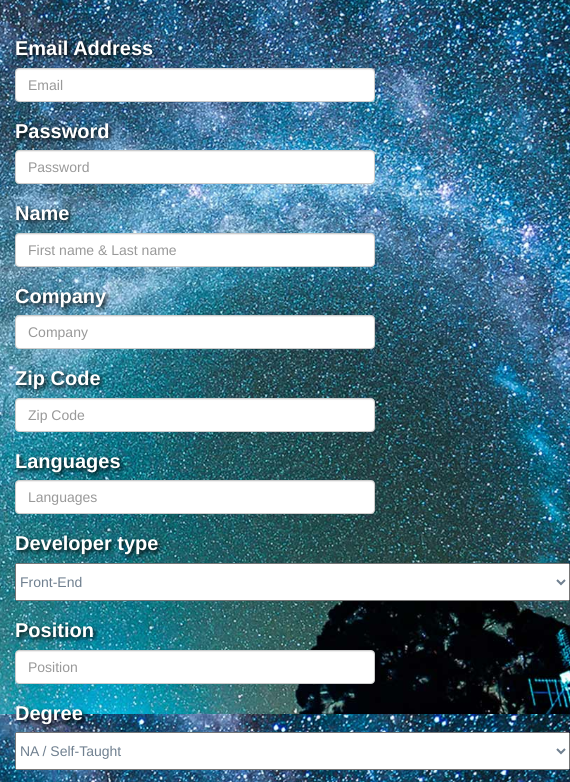
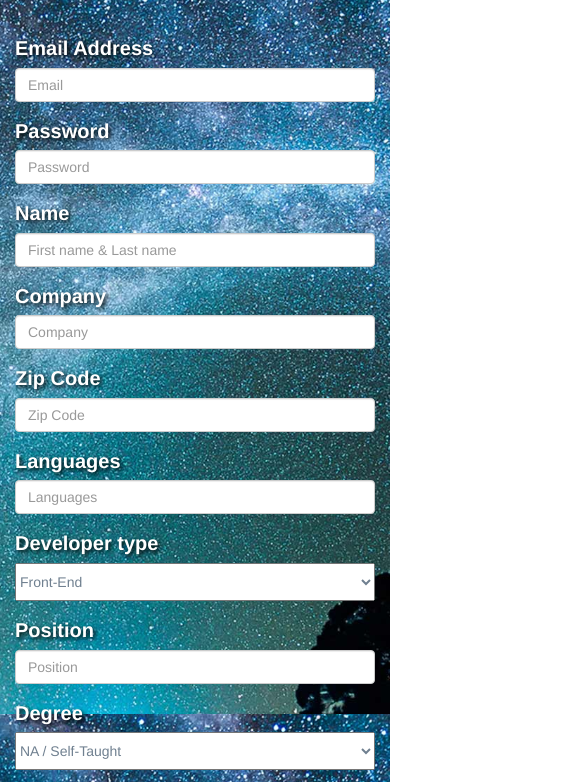
Before and after one commit to mdamian9/DevSpace, a website: page public/signup.html in a window 390 px wide. Shown: the part 130-912 px from the top of the page, 570 px wide, since content can reach past the window. Drawn offline with nearby package versions, Linux system fonts and the light colour scheme.

Commit message:
Updated html pages to be mobile responsive

```diff
--- a/public/stylesheets/style.css
+++ b/public/stylesheets/style.css
@@ -94,7 +94,7 @@ form.login {
 }
 
 #myList {
-  width: 555px;
+  width: 100%;
   height: 38px;
   color: slategray;
 }
```
